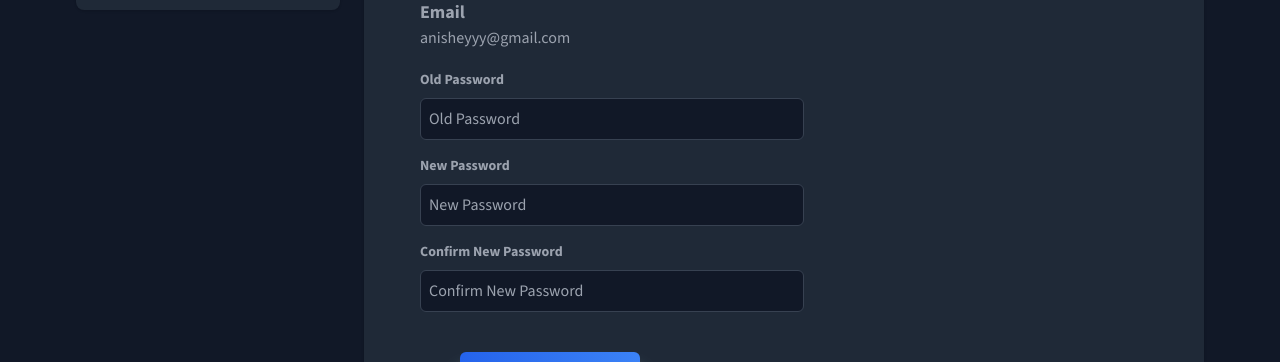
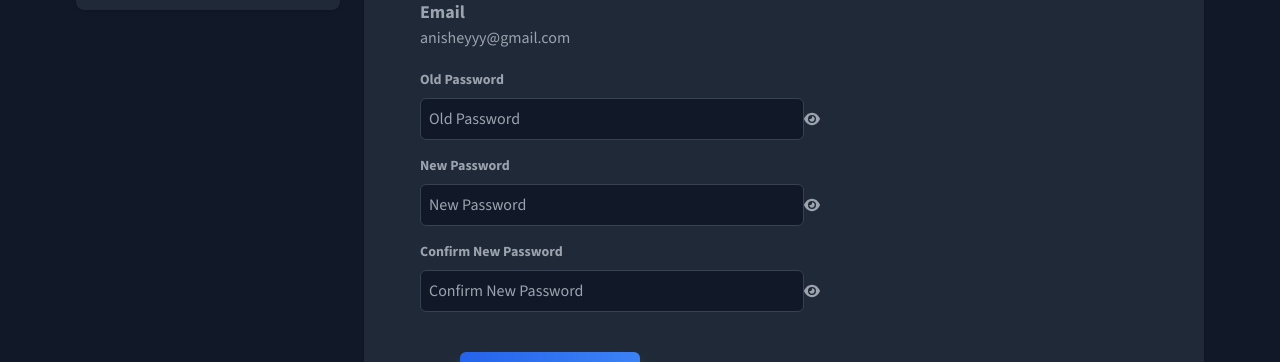
Before and after one commit to Unease08/BuGhar_Frontend, a React (Vite) app: page /change-password in a window 1280 px wide. Shown: the part 210-572 px from the top of the page. Built offline with nearby package versions, Linux system fonts and the light colour scheme; sample sign-in values are in the browser's storage.

Commit message:
feat : added eye icon for password input

```diff
--- a/src/user/components/layout/Navbar.jsx
+++ b/src/user/components/layout/Navbar.jsx
@@ -26,6 +26,10 @@ const Navbar = () => {
 
   const toggleDropdown = () => {
     setDropDownOpen((prevState) => !prevState);
+  };
+
+  const closeDropdown = () => {
+    setDropDownOpen(false);
   };
 
   // Handle clicks outside of the dropdown and profile image
@@ -99,6 +103,7 @@ const Navbar = () => {
               <hr className="font-bold" />
               <Link
                 to="/profile"
+                onClick={closeDropdown} // Close dropdown on click
                 className="flex gap-3 items-center px-4 py-2 text-white hover:bg-n-4"
               >
                 <i className="text-2xl">
@@ -108,7 +113,8 @@ const Navbar = () => {
               </Link>
               <Link
                 to="/settings"
-                className="flex gap-3 items-center px-4 py-2 text-white  hover:bg-n-4"
+                onClick={closeDropdown} // Close dropdown on click
+                className="flex gap-3 items-center px-4 py-2 text-white hover:bg-n-4"
               >
                 <i className="text-2xl">
                   <RiSettings4Fill />
@@ -120,6 +126,7 @@ const Navbar = () => {
                 onClick={(e) => {
                   e.preventDefault();
                   handleLogout();
+                  closeDropdown(); // Close dropdown on click
                 }}
                 className="flex gap-3 items-center px-4 py-2 text-white hover:bg-n-4"
               >
--- a/src/user/components/login/ChangePassword.jsx
+++ b/src/user/components/login/ChangePassword.jsx
@@ -1,9 +1,22 @@
-import React from "react";
+import React, { useState } from "react";
 import { useFormik } from "formik";
 import * as Yup from "yup";
+import { FaEye } from "react-icons/fa6";
+import { FaEyeSlash } from "react-icons/fa";
 import ProfileSidebar from "../profilesidebar/ProfileSidebar";
 
 const ChangePassword = () => {
+  const [showOldPassword, setShowOldPassword] = useState(false);
+  const [showNewPassword, setShowNewPassword] = useState(false);
+  const [showConfirmPassword, setShowConfirmPassword] = useState(false);
+
+  const toggleOldPasswordVisibility = () =>
+    setShowOldPassword(!showOldPassword);
+  const toggleNewPasswordVisibility = () =>
+    setShowNewPassword(!showNewPassword);
+  const toggleConfirmPasswordVisibility = () =>
+    setShowConfirmPassword(!showConfirmPassword);
+
   const formik = useFormik({
     initialValues: {
       oldPassword: "",
@@ -47,25 +60,33 @@ const ChangePassword = () => {
                   </div>
                   <div className="mt-5 space-y-4">
                     <div className="flex space-x-4">
-                      <div className="flex-1">
+                      <div className="flex-1 relative">
                         <label
                           className="block text-sm font-bold text-gray-400"
                           htmlFor="old-password"
                         >
                           Old Password
                         </label>
+                        <div className="relative">
                           <input
-                          type="password"
+                            type={showOldPassword ? "text" : "password"}
                             id="old-password"
                             placeholder="Old Password"
                             {...formik.getFieldProps("oldPassword")}
-                          className={`mt-2 block w-[50%] border ${
+                            className={`mt-2 block w-[50%] pr-10 border ${
                               formik.touched.oldPassword &&
                               formik.errors.oldPassword
                                 ? "border-red-600"
                                 : "border-gray-700"
                             } rounded-md p-2 bg-gray-900 text-white focus:ring focus:ring-ring`}
                           />
+                          <span
+                            onClick={toggleOldPasswordVisibility}
+                            className="absolute inset-y-0 left-96 flex items-center pr-3 cursor-pointer text-gray-400"
+                          >
+                            {showOldPassword ? <FaEyeSlash /> : <FaEye />}
+                          </span>
+                        </div>
                         {formik.touched.oldPassword &&
                         formik.errors.oldPassword ? (
                           <div className="text-red-600 text-sm mt-1">
@@ -75,25 +96,33 @@ const ChangePassword = () => {
                       </div>
                     </div>
                     <div className="flex space-x-4">
-                      <div className="flex-1">
+                      <div className="flex-1 relative">
                         <label
                           className="block text-sm font-bold text-gray-400"
                           htmlFor="new-password"
                         >
                           New Password
                         </label>
+                        <div className="relative">
                           <input
-                          type="password"
+                            type={showNewPassword ? "text" : "password"}
                             id="new-password"
                             placeholder="New Password"
                             {...formik.getFieldProps("newPassword")}
-                          className={`mt-2 block w-[50%] border ${
+                            className={`mt-2 block w-[50%] pr-10 border ${
                               formik.touched.newPassword &&
                               formik.errors.newPassword
                                 ? "border-red-600"
                                 : "border-gray-700"
                             } rounded-md p-2 bg-gray-900 text-white focus:ring focus:ring-ring`}
                           />
+                          <span
+                            onClick={toggleNewPasswordVisibility}
+                            className="absolute inset-y-0 left-96 flex items-center pr-3 cursor-pointer text-gray-400"
+                          >
+                            {showNewPassword ? <FaEyeSlash /> : <FaEye />}
+                          </span>
+                        </div>
                         {formik.touched.newPassword &&
                         formik.errors.newPassword ? (
                           <div className="text-red-600 text-sm mt-1">
@@ -103,25 +132,33 @@ const ChangePassword = () => {
                       </div>
                     </div>
                     <div className="flex space-x-4">
-                      <div className="flex-1">
+                      <div className="flex-1 relative">
                         <label
                           className="block text-sm font-bold text-gray-400"
                           htmlFor="confirm-password"
                         >
                           Confirm New Password
                         </label>
+                        <div className="relative">
                           <input
-                          type="password"
+                            type={showConfirmPassword ? "text" : "password"}
                             id="confirm-password"
                             placeholder="Confirm New Password"
                             {...formik.getFieldProps("confirmPassword")}
-                          className={`mt-2 block w-[50%] border ${
+                            className={`mt-2 block w-[50%] pr-10 border ${
                               formik.touched.confirmPassword &&
                               formik.errors.confirmPassword
                                 ? "border-red-600"
                                 : "border-gray-700"
                             } rounded-md p-2 bg-gray-900 text-white focus:ring focus:ring-ring`}
                           />
+                          <span
+                            onClick={toggleConfirmPasswordVisibility}
+                            className="absolute inset-y-0 left-96 flex items-center pr-3 cursor-pointer text-gray-400"
+                          >
+                            {showConfirmPassword ? <FaEyeSlash /> : <FaEye />}
+                          </span>
+                        </div>
                         {formik.touched.confirmPassword &&
                         formik.errors.confirmPassword ? (
                           <div className="text-red-600 text-sm mt-1">
--- a/src/user/components/register/Register.jsx
+++ b/src/user/components/register/Register.jsx
@@ -1,9 +1,10 @@
-import React from "react";
+import React, { useState } from "react";
 import { Link, useNavigate } from "react-router-dom";
 import { Formik, Form, Field, ErrorMessage } from "formik";
 import * as Yup from "yup";
 import api from "../../../library/Api"; // Adjust the import path as necessary
 import toast from "react-hot-toast";
+import { FaEye, FaEyeSlash } from "react-icons/fa6";
 
 const validationSchema = Yup.object().shape({
   username: Yup.string()
@@ -21,6 +22,8 @@ const validationSchema = Yup.object().shape({
 });
 
 const Register = () => {
+  const [showPassword, setShowPassword] = useState(false);
+  const [showConfirmPassword, setShowConfirmPassword] = useState(false);
   const navigate = useNavigate();
 
   const handleSubmit = async (values, { setSubmitting, setFieldError }) => {
@@ -45,7 +48,6 @@ const Register = () => {
 
       navigate("/login"); // Redirect to login page after successful registration
     } catch (error) {
-      // console.error("Registration error:", error);
       if (error.response && error.response.data.message) {
         if (error.response.data.message.includes("Username")) {
           setFieldError("username", error.response.data.message);
@@ -59,6 +61,14 @@ const Register = () => {
       }
     }
     setSubmitting(false);
+  };
+
+  const togglePasswordVisibility = () => {
+    setShowPassword(!showPassword);
+  };
+
+  const toggleConfirmPasswordVisibility = () => {
+    setShowConfirmPassword(!showConfirmPassword);
   };
 
   return (
@@ -127,16 +137,22 @@ const Register = () => {
                   />
                 </div>
 
-                <div className="mt-4">
+                <div className="relative mt-4">
                   <label className="block text-white text-sm font-bold mb-2">
                     Password
                   </label>
                   <Field
                     name="password"
-                    type="password"
-                    className="bg-gray-200 text-gray-700 focus:outline-none focus:shadow-outline border border-gray-300 rounded py-2 px-4 block w-full appearance-none"
+                    type={showPassword ? "text" : "password"}
+                    className="bg-gray-200 text-gray-700 focus:outline-none focus:shadow-outline border border-gray-300 rounded py-2 px-4 block w-full appearance-none pr-10"
                     placeholder="Password"
                   />
+                  <span
+                    onClick={togglePasswordVisibility}
+                    className="absolute inset-y-0 right-0 top-10 flex pr-3 cursor-pointer text-gray-600"
+                  >
+                    {showPassword ? <FaEyeSlash /> : <FaEye />}
+                  </span>
                   <ErrorMessage
                     name="password"
                     component="div"
@@ -144,16 +160,22 @@ const Register = () => {
                   />
                 </div>
 
-                <div className="mt-4">
+                <div className="relative mt-4">
                   <label className="block text-white text-sm font-bold mb-2">
                     Confirm Password
                   </label>
                   <Field
                     name="confirmPassword"
-                    type="password"
-                    className="bg-gray-200 text-gray-700 focus:outline-none focus:shadow-outline border border-gray-300 rounded py-2 px-4 block w-full appearance-none"
+                    type={showConfirmPassword ? "text" : "password"}
+                    className="bg-gray-200 text-gray-700 focus:outline-none focus:shadow-outline border border-gray-300 rounded py-2 px-4 block w-full appearance-none pr-10"
                     placeholder="Confirm Password"
                   />
+                  <span
+                    onClick={toggleConfirmPasswordVisibility}
+                    className="absolute inset-y-0 right-0 top-10 flex pr-3 cursor-pointer text-gray-600"
+                  >
+                    {showConfirmPassword ? <FaEyeSlash /> : <FaEye />}
+                  </span>
                   <ErrorMessage
                     name="confirmPassword"
                     component="div"
```
Also changed, not shown: src/user/components/login/Login.jsx (+19 -7 lines). Lines whose indentation alone changed are shown as unchanged.
